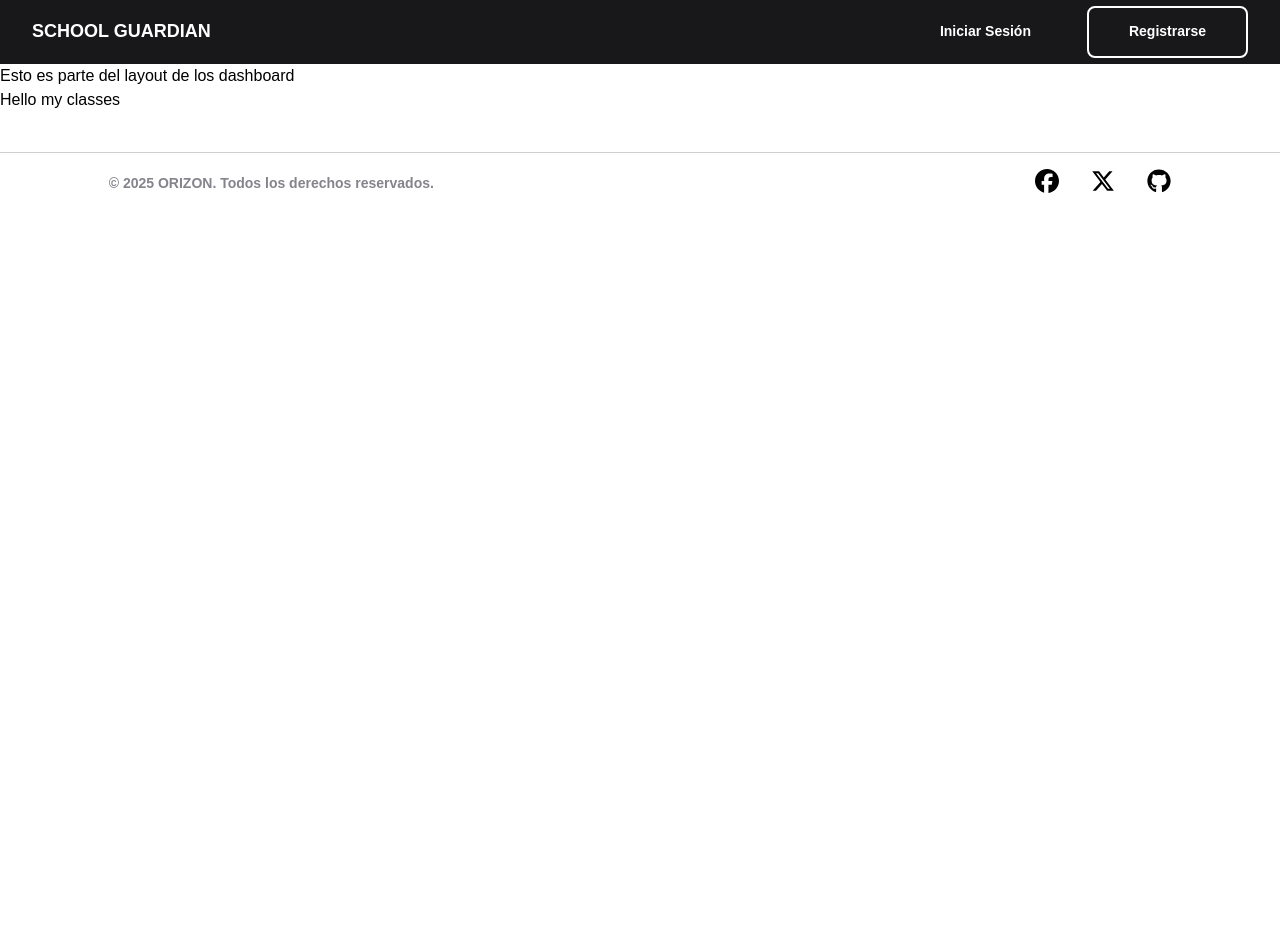
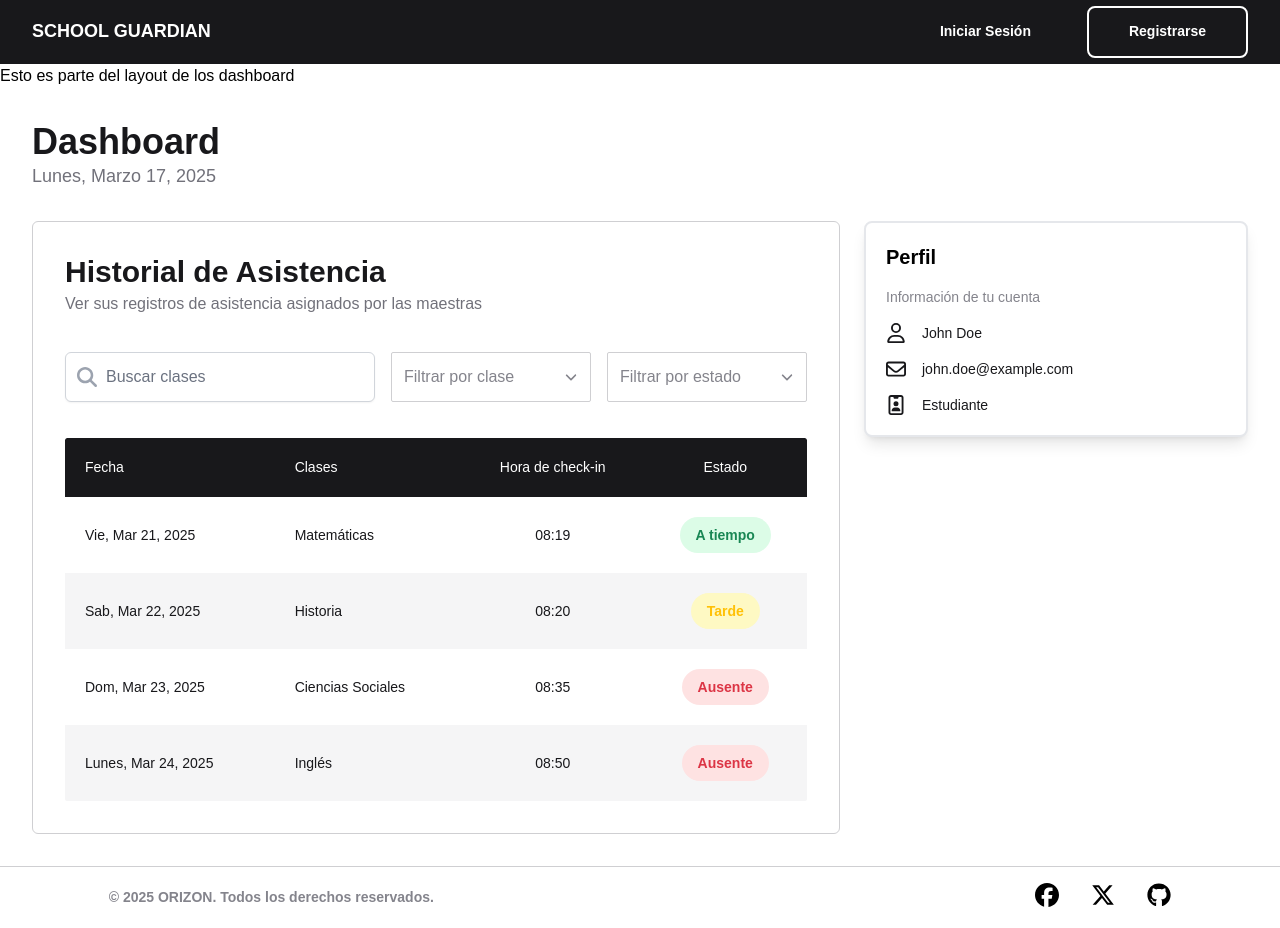
Before and after one commit to Orizon-team/SchoolGuardian, a Next.js app: page /dashboard/student_dashboard in a window 1280 px wide. Before the commit the page ends 800 px from the top, so only its background shows below. Built offline with nearby package versions, Linux system fonts and the light colour scheme.

Commit message:
Se agregó la pantalla de Dashboard de un Alumno. Se cambió algunos css y etiquetas en login. Se quito un margin que tenía el footer. Se agregó un interface al perfil_card. Se cambió el código y propiedades del componente table.

```diff
--- a/app/dashboard/student_dashboard/page.tsx
+++ b/app/dashboard/student_dashboard/page.tsx
@@ -1,6 +1,77 @@
-export default function MyClasses()
-{
-    return(
-        <h1>Hello my classes</h1>
+import { SearchField } from "@/components/ui/search_Field";
+import { Dropdown } from "@/components/ui/dropdown";
+import { Table } from "@/components/ui/table";
+import { StatusIndicator } from "@/components/ui/status";
+import { ProfileCard } from "@/components/ui/perfil_card";
+
+const genres = ["Matemáticas", "Historia", "Ciencias Sociales", "Inglés"];
+const genres2 = ["Todos los estados", "A tiempo", "Tarde", "Ausente"];
+
+const headers = ["Fecha", "Clases", "Hora de check-in", "Estado"];
+const rows = [
+    ["Vie, Mar 21, 2025", "Matemáticas", "08:19",
+        <StatusIndicator text="A tiempo" bgColor="bg-greenOri-100" textColor="text-successstate" />],
+
+    ["Sab, Mar 22, 2025", "Historia", "08:20",
+        <StatusIndicator text="Tarde" bgColor="bg-yellowOri-100" textColor="text-warningstate" />],
+
+    ["Dom, Mar 23, 2025", "Ciencias Sociales", "08:35",
+        <StatusIndicator text="Ausente" bgColor="bg-redOri-100" textColor="text-errostate" />],
+
+    ["Lunes, Mar 24, 2025", "Inglés", "08:50",
+        <StatusIndicator text="Ausente" bgColor="bg-redOri-100" textColor="text-errostate" />],
+];
+
+const headClassName = ["", "", "text-center", "text-center"];
+
+export default function Student_Dasboard() {
+    return (
+        <div className="p-8">
+            <div className="mb-8">
+                <h2 className="text-4xl-ori font-bold text-primaryOri">
+                    Dashboard
+                </h2>
+                <p className="text-lg-ori text-greyOri-500">
+                    Lunes, Marzo 17, 2025
+                </p>
+            </div>
+
+            <div className="flex gap-6">
+                {/* Contenedor del Historial de Asistencia */}
+                <div className="flex-1 rounded-md p-8 border border-greyOri-200 space-y-4">
+                    {/* Título y descripción */}
+                    <div className="space-y-1">
+                        <h2 className="text-3xl-ori font-bold text-primaryOri">
+                            Historial de Asistencia
+                        </h2>
+                        <p className="text-base-ori text-greyOri-500">
+                            Ver sus registros de asistencia asignados por las maestras
+                        </p>
+                    </div>
+
+                    {/* Filtros de búsqueda */}
+                    <div className="flex items-center gap-4">
+                        <SearchField placeHolder="Buscar clases" />
+                        <Dropdown placeholder="Filtrar por clase" genres={genres} />
+                        <Dropdown placeholder="Filtrar por estado" genres={genres2} />
+                    </div>
+
+                    {/* Tabla de asistencia */}
+                    <div>
+                        <Table headers={headers} rows={rows} headClassName={headClassName} />
+                    </div>
+                </div>
+
+                {/* ProfileCard (fuera del borde, al lado derecho) */}
+                <div> {/* Ajusta el ancho según tus necesidades */}
+                    <ProfileCard
+                        name="John Doe"
+                        email="john.doe@example.com"
+                        role="Estudiante"
+                        width="w-96"
+                    />
+                </div>
+            </div>
+        </div>
     );
 }
--- a/app/login/page.tsx
+++ b/app/login/page.tsx
@@ -12,23 +12,23 @@ export default function Login() {
         backgroundPosition: "center",
       }}
     >
-      <div className="max-w-md w-full bg-white rounded-xl shadow-lg p-8">
+      <div className="max-w-md w-full bg-secondaryOri rounded-xl shadow-lg p-8">
         <h2 className="text-2xl-ori font-bold text-gray-900 mb-2 text-center">
           Inicio de sesión
         </h2>
-        <p className="text-sm text-gray-600 text-center mb-5">
+        <p className="text-sm-ori text-gray-600 text-center mb-5">
           Ingresa tus datos para acceder a tu cuenta
         </p>
 
         <form className="space-y-4">
           <TextField text="Nombre" placeHolder="Tu nombre" isWithIcon={false} />
           <div className="flex justify-end">
-            <a
+            <Link
               href="#"
               className="text-sm-ori text-greyOri-500 hover:text-greyOri-950"
             >
               Olvidé mi contraseña
-            </a>
+            </Link>
           </div>
           <TextFieldForPassword
             text="Contraseña"
--- a/components/ui/footer.tsx
+++ b/components/ui/footer.tsx
@@ -5,7 +5,7 @@ import { faXTwitter } from "@fortawesome/free-brands-svg-icons";
 
 export function Footer() {
   return (
-    <footer className="mt-10 w-full border-t border-greyOri-200 py-4">
+    <footer className="w-full border-t border-greyOri-200 py-4">
       <section className="flex flex-col items-center justify-center md:flex-row md:justify-around mx-auto md:gap-96 w-full">
         <p className="text-greyOri-400 text-sm-ori text-center font-bold antialiased">
           &copy; 2025 ORIZON. Todos los derechos reservados.
--- a/components/ui/perfil_card.tsx
+++ b/components/ui/perfil_card.tsx
@@ -9,11 +9,12 @@
   name: string;
   email: string;
   role: string;
+  width?: string;
 }
 
- export function ProfileCard({ name, email, role }: ProfileCardProps) {
+export function ProfileCard({ name, email, role, width = "w-80" }: ProfileCardProps) {
   return (
-     <section className="bg-secondaryOri border-2 border-greyOri p-5 rounded-lg shadow-lg w-80">
+    <section className={`bg-secondaryOri border-2 border-greyOri p-5 rounded-lg shadow-lg ${width}`}>
       <h1 className="text-xl font-bold mb-4">Perfil</h1>
       <p className="text-sm text-greyOri-400 mb-4">Información de tu cuenta</p>
       <div className="flex flex-col gap-4">
--- a/components/ui/table.tsx
+++ b/components/ui/table.tsx
@@ -2,7 +2,7 @@ import React from "react";
 
 interface TableProps {
   headers: string[]; // Textos de las columnas del thead
-  rows: string[][]; // Textos de las filas del tbody (cada fila es un array de celdas)
+  rows: (string | React.ReactNode)[][]; // Filas pueden contener strings o elementos de React
   headClassName?: string[]; // Clases personalizadas para cada columna del thead
   tbodyClassName?: string[][]; // Clases personalizadas para cada fila del tbody
 }
@@ -13,33 +13,32 @@ export function Table({ headers, rows, headClassName = [], tbodyClassName = [] }
       <div className="w-full overflow-hidden rounded-sm">
         <table className="w-full">
           {/* Thead con colores fijos y clases personalizadas */}
-          <thead className="bg-primaryOri text-sm text-secondaryOri">
+          <thead className="bg-primaryOri text-sm-ori text-secondaryOri">
             <tr>
               {headers.map((header, index) => (
               <th
                 key={index}
                 className={`px-5 py-5 text-start font-bold ${
                   index === 0 ? "rounded-tl-sm" : index === headers.length - 1 ? "rounded-tr-sm" : ""
-                  } ${headClassName[index] || ""}`} // Aplica clases personalizadas si existen
+                }`}
               >
-                  {header}
+                <div className={`${headClassName[index] || ""}`}>{header}</div>
               </th>
               ))}
             </tr>
           </thead>
 
-          {/* Tbody con colores fijos, alternados y clases personalizadas */}
-          <tbody className="group text-sm text-primaryOri">
+          <tbody className="group text-sm-ori text-primaryOri">
             {rows.map((row, rowIndex) => (
               <tr
                 key={rowIndex}
                 className={`${rowIndex % 2 === 0 ? "bg-white" : "bg-greyOri-50"} last:border-0 ${
                   tbodyClassName[rowIndex] ? tbodyClassName[rowIndex].join(" ") : ""
-                }`} // Aplica clases personalizadas si existen
+                }`}
               >
                 {row.map((cell, cellIndex) => (
                   <td key={cellIndex} className="px-5 py-5">
-                    {cell}
+                    <div className={`${headClassName[cellIndex] || ""}`}>{cell}</div>
                   </td>
                 ))}
               </tr>
```
Lines whose indentation alone changed are shown as unchanged.
